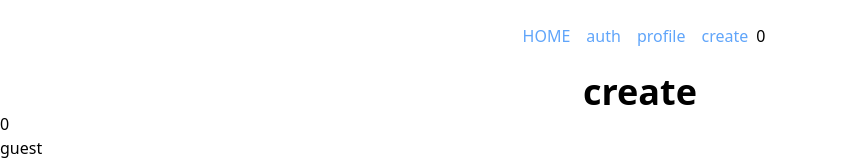
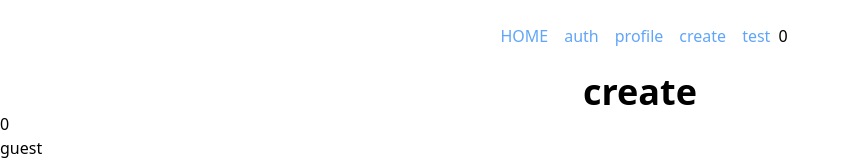
Before and after one commit to mayone-du/idea-sharing-frontend, a Next.js app: page /create in a window 1280 px wide. Shown: the top 160 px of the page, without its empty margins (0-850 px from the left). Built offline with nearby package versions, Linux system fonts and the light colour scheme; no server answers.

Commit message:
Update test

```diff
--- a/src/components/Layout.tsx
+++ b/src/components/Layout.tsx
@@ -42,6 +42,11 @@ const Layout: React.FC<{ children?: React.ReactNode; metaTitle: string, loginUse
                   <a>create</a>
                 </Link>
               </li>
+              <li className='m-2 text-blue-400'>
+                <Link href="/test">
+                  <a>test</a>
+                </Link>
+              </li>
               <li>
                 {loginUser ? loginUser[0].id : 0}
               </li>
--- a/src/pages/_app.tsx
+++ b/src/pages/_app.tsx
@@ -1,8 +1,38 @@
-import '../styles/globalResets.css';
-import '../styles/globals.css';
+import { useState } from "react";
+import Cookie from 'universal-cookie';
+import "../styles/globalResets.css";
+import "../styles/globals.css";
 
-const App: React.FC<{ Component: any, pageProps: any }> = ({ Component, pageProps }) => {
-  return <Component {...pageProps} />
-}
+const App: React.FC<{ Component: any; pageProps: any }> = ({
+  Component,
+  pageProps,
+}) => {
+
+
+  const cookie = new Cookie();
+
+  const accessToken = cookie.get('access_token');
+  const refreshToken = cookie.get('refresh_token');
+
+  if (accessToken) {
+    console.log(accessToken);
+  } else {
+    console.log('accessToken is none')
+  }
+
+  const [loginUser, setLoginUser] = useState({
+    id: 0,
+    username: "default",
+    profileText: "default-value",
+  });
+
+  return (
+    <Component
+      {...pageProps}
+      loginUser={loginUser}
+      setLoginUser={setLoginUser}
+    />
+  );
+};
 
 export default App;
--- a/src/pages/index.tsx
+++ b/src/pages/index.tsx
@@ -2,19 +2,19 @@ import { Layout } from "../components/Layout";
 import { getIdeas } from "../lib/getIdeas";
 import { getComments } from "../lib/getComments";
 import { getIdeaIds } from "../lib/getIdeaIds";
-import { useEffect, useState } from "react";
+import { SetStateAction, useEffect, useState } from "react";
 // import { GetStaticProps } from "next";
 
 type ParsedComments = [
   {
     fields: {
-      comment: string,
-      comment_user: number,
-      created_at: string,
-      idea: number,
-    }
+      comment: string;
+      comment_user: number;
+      created_at: string;
+      idea: number;
+    };
   }
-]
+];
 
 type Ideas = [
   {
@@ -39,10 +39,18 @@ type Comments = [
   }
 ];
 
-const Home: React.FC<{ sortedIdeas: Ideas; comments: Comments }> = ({
-  sortedIdeas,
-  comments,
-}) => {
+type LoginUser = {
+  id: number;
+  username: string;
+  profileText: string;
+};
+
+const Home: React.FC<{
+  sortedIdeas: Ideas;
+  comments: Comments;
+  loginUser: LoginUser;
+  setLoginUser: any;
+}> = ({ sortedIdeas, comments, loginUser, setLoginUser }) => {
   // const [isLogin, setIsLogin] = useState(false);
   // const [username, setUsername] = useState('')
   // const [password, setPassword] = useState('')
@@ -66,9 +74,12 @@ const Home: React.FC<{ sortedIdeas: Ideas; comments: Comments }> = ({
   //   console.log(sortedIdeas);
   // }, []);
 
-
-
-
+  useEffect(() => {
+    console.log("effect first" + loginUser);
+    setLoginUser({...loginUser, username: 'index',});
+    console.log(loginUser);
+  }, []);
+  console.log(loginUser);
 
   return (
     <>
--- a/src/pages/profile.tsx
+++ b/src/pages/profile.tsx
@@ -14,7 +14,7 @@ type Users = [
   }
 ];
 
-const Profile: React.VFC<{ users: Users }> = ({ users }) => {
+const Profile: React.VFC<{ users: Users, testState: string, setTestState: any }> = ({ users, testState, setTestState }) => {
   const cookie = new Cookie();
 
   const [profileText, setProfileText] = useState("");
@@ -90,6 +90,7 @@ const Profile: React.VFC<{ users: Users }> = ({ users }) => {
 
   useEffect(() => {
     getMyProfile(setLoginUser, cookie);
+    console.log( 'profile :' + testState)
     // mutate();
   }, []);
 
--- /dev/null
+++ b/src/pages/test.tsx
@@ -0,0 +1,15 @@
+import { Layout } from '../components/Layout';
+
+const Test: React.VFC<{ loginUser: any, setLoginUser: any}> = ({loginUser, setLoginUser}) => {
+  console.log(loginUser)
+  return (
+    <>
+    <Layout metaTitle='test' >
+      {loginUser.username}
+    </Layout>
+
+    </>
+  )
+}
+
+export default Test;
```
